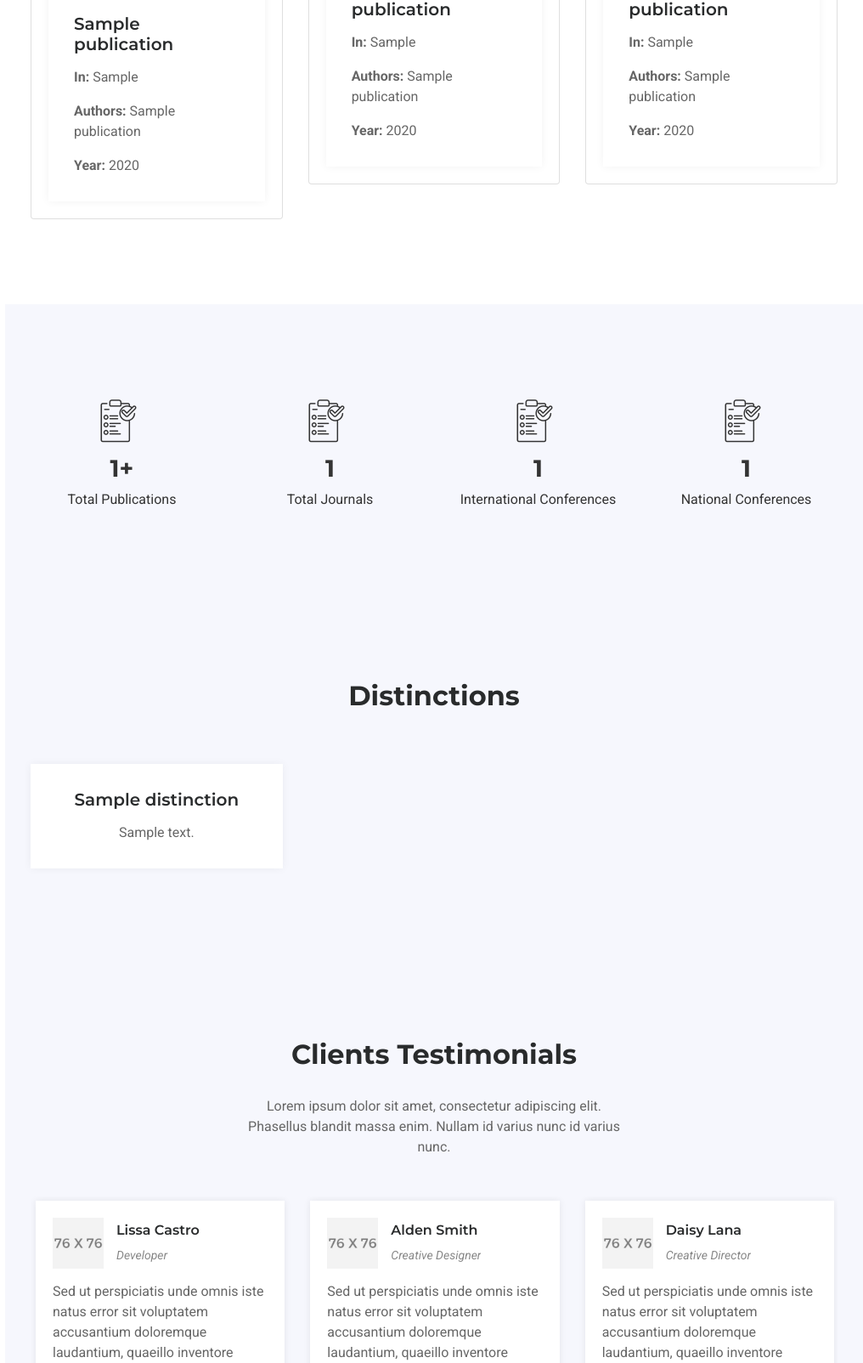
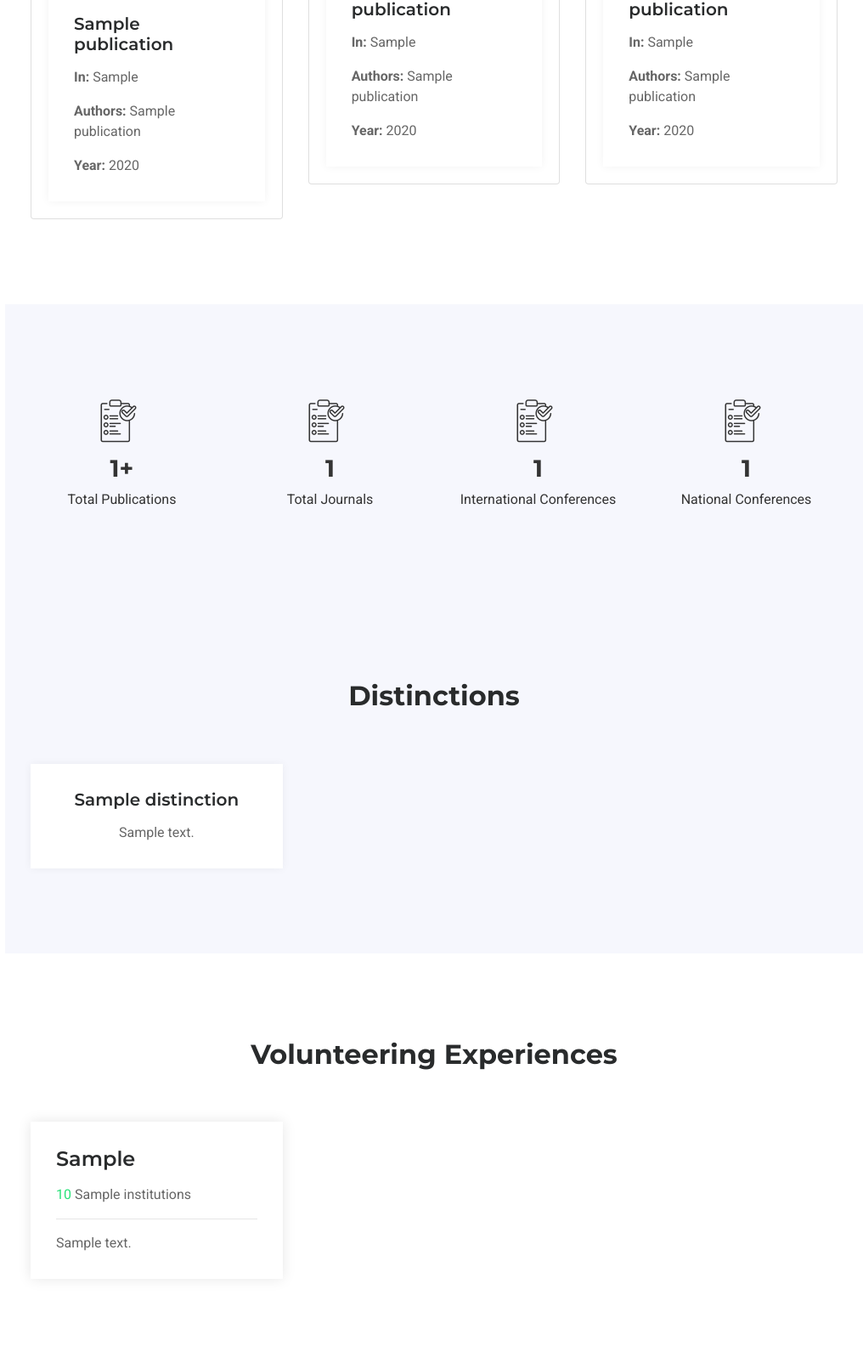
Before and after one commit to FarhanTahmid/Client-Project-Portfolio-Site, a Django app: template portfolio_server/templates/index-2.html in a window 1280 px wide. Shown: the part 2525-4129 px from the top of the page at 85% size, without its empty margins (264-1280 px from the left). Run offline with Django 4.2, Linux system fonts and the light colour scheme; the template is opened without the code that fills it: most values are stand-ins (such as "Sample title", 1, 10 or a date in 2020); some libraries are stand-ins or nearby versions; some web fonts are replaced.

Commit message:
volunteering exp done

```diff
--- a/portfolio_server/templates/index-2.html
+++ b/portfolio_server/templates/index-2.html
@@ -96,6 +96,9 @@
                 </li>
                 <li>
                     <a class="nav-link page-scroll" href="#distinctions">Distinctions</a>
+                </li>
+                <li>
+                    <a class="nav-link page-scroll" href="#volunteering">Volunteering Experience</a>
                 </li>
                 <li>
                     <a class="nav-link page-scroll" href="#contact">contact</a>
@@ -469,6 +472,35 @@
 </section>
 <!-- END SECTION Skills -->
 
+<!-- START Volunteering -->
+<section id="volunteering">
+	<div class="container">
+    	<div class="row justify-content-center">
+        	<div class="col-xl-6 col-lg-7 col-md-9 text-center">
+            	<div class="heading_s1 animation" data-animation="fadeInUp" data-animation-delay="0.02s">
+                	<h2>Volunteering Experiences</h2>
+                </div>
+            </div>
+        </div>
+        <div class="row animation" data-animation="fadeInUp" data-animation-delay="0.04s">
+            {% for volunteering in volunteerings %}
+            <div class="col-lg-4 col-sm-6">
+                <div class="icon_box icon_box_style_2">
+                    <div class="icon_box_content">
+                        <h4>{{volunteering.designation_and_organization}}</h4>
+                        <p><span class="text_default">{{volunteering.duration}}</span> {{edu.institutions}}</p>
+                        <hr>
+                        <p>{{volunteering.description}}</p>
+                    </div>
+                </div>
+            </div>
+            {% endfor %}
+
+        </div>
+    </div>
+</section>
+<!-- END Volunteering -->
+
 <!-- START SECTION TESTIMONIAL -->
 <section class="bg_gray">
 	<div class="container">
--- a/portfolio_server/views.py
+++ b/portfolio_server/views.py
@@ -1,5 +1,5 @@
 from django.shortcuts import render
-from . models import UserDistinctions,UserPublications,PublicationType,UserResearchExperience,UserSkills,SocialUrls,WavingLines,UserEducation,UserInformations
+from . models import UserVolunteeringExperiences,UserDistinctions,UserPublications,PublicationType,UserResearchExperience,UserSkills,SocialUrls,WavingLines,UserEducation,UserInformations
 from django.conf import settings
 
 # Create your views here.
@@ -26,6 +26,7 @@ def portfolio_page(request):
 
     distinctions=UserDistinctions.objects.filter(user=UserInformations.objects.get(pk=user_id)).values().order_by('-pk')
 
+    volunteering_experience=UserVolunteeringExperiences.objects.filter(user=UserInformations.objects.get(pk=user_id)).values().order_by('pk')
 
     context={
         'user':user,
@@ -43,5 +44,6 @@ def portfolio_page(request):
         'journal_pub_count':journal_publications.count(),
         'total_pub_count':total_publication_count,
         'distinctions':distinctions,
+        'volunteerings':volunteering_experience,
     }
     return render(request,'index-2.html',context=context)
```
Also changed, not shown: portfolio_server/admin.py (+7 -1 lines), portfolio_server/models.py (+14 -0 lines), portfolio_server/migrations/0023_uservolunteeringexperiences.py (added), portfolio_server/migrations/0024_rename_organization_uservolunteeringexperiences_designation_and_organization.py (added).
